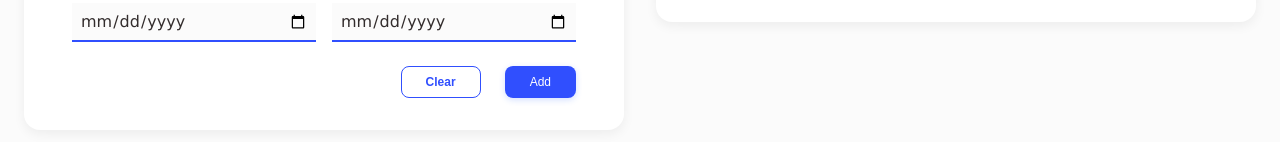
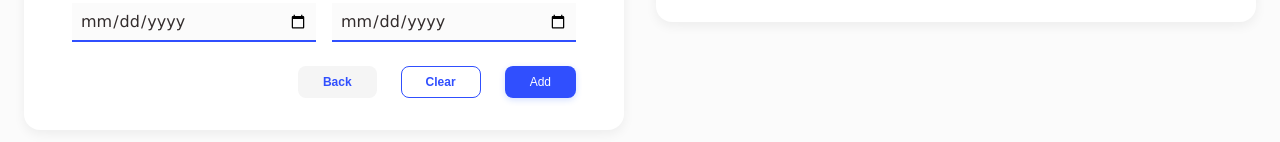
Before and after one commit to catalinbroinas/cv-application, a React (Vite) app: page / in a window 1280 px wide. Both pictures are taken after a click on the button "Add Education". Shown: the part 658-800 px from the top of the page. Built offline with nearby package versions, Linux system fonts and the light colour scheme.

Commit message:
feat(EducationForm): add Back button

```diff
--- a/src/components/forms/EducationForm.jsx
+++ b/src/components/forms/EducationForm.jsx
@@ -1,6 +1,6 @@
 import { useState } from "react";
 
-function EducationForm({ onAdd, initialData = {} }) {
+function EducationForm({ onAdd, onBack, initialData = {} }) {
     const id = initialData.id || crypto.randomUUID();
     const [schoolName, setSchoolName] = useState(initialData.schoolName || '');
     const [schoolLocation, setSchoolLocation] = useState(initialData.schoolLocation || '');
@@ -11,6 +11,8 @@ function EducationForm({ onAdd, initialData = {} }) {
     const handleAddClick = () => {
         onAdd({ id, schoolName, schoolLocation, degree, educationStartDate, educationEndDate });
     };
+
+    const handleBackClick = () => onBack();
 
     const handleClearClick = () => {
         setSchoolName('');
@@ -94,6 +96,12 @@ function EducationForm({ onAdd, initialData = {} }) {
 
             <div className="button-group">
                 <button
+                    className="btn btn-tertiary"
+                    type="button"
+                    onClick={handleBackClick}
+                >Back</button>
+
+                <button
                     className="btn btn-secondary"
                     type="reset"
                     onClick={handleClearClick}
--- a/src/sections/MainContent/FormSection.jsx
+++ b/src/sections/MainContent/FormSection.jsx
@@ -70,7 +70,12 @@ function FormSection({ setPersonalData, personalData, setEducationData, educatio
 
                                 setEducationEditingId(null);
                                 setIsEditingEducation(false);
-                              }}
+                            }}
+
+                            onBack={() => {
+                                setEducationEditingId(null);
+                                setIsEditingEducation(false);
+                            }}
                         />
                     ) : (
                         <>
```
